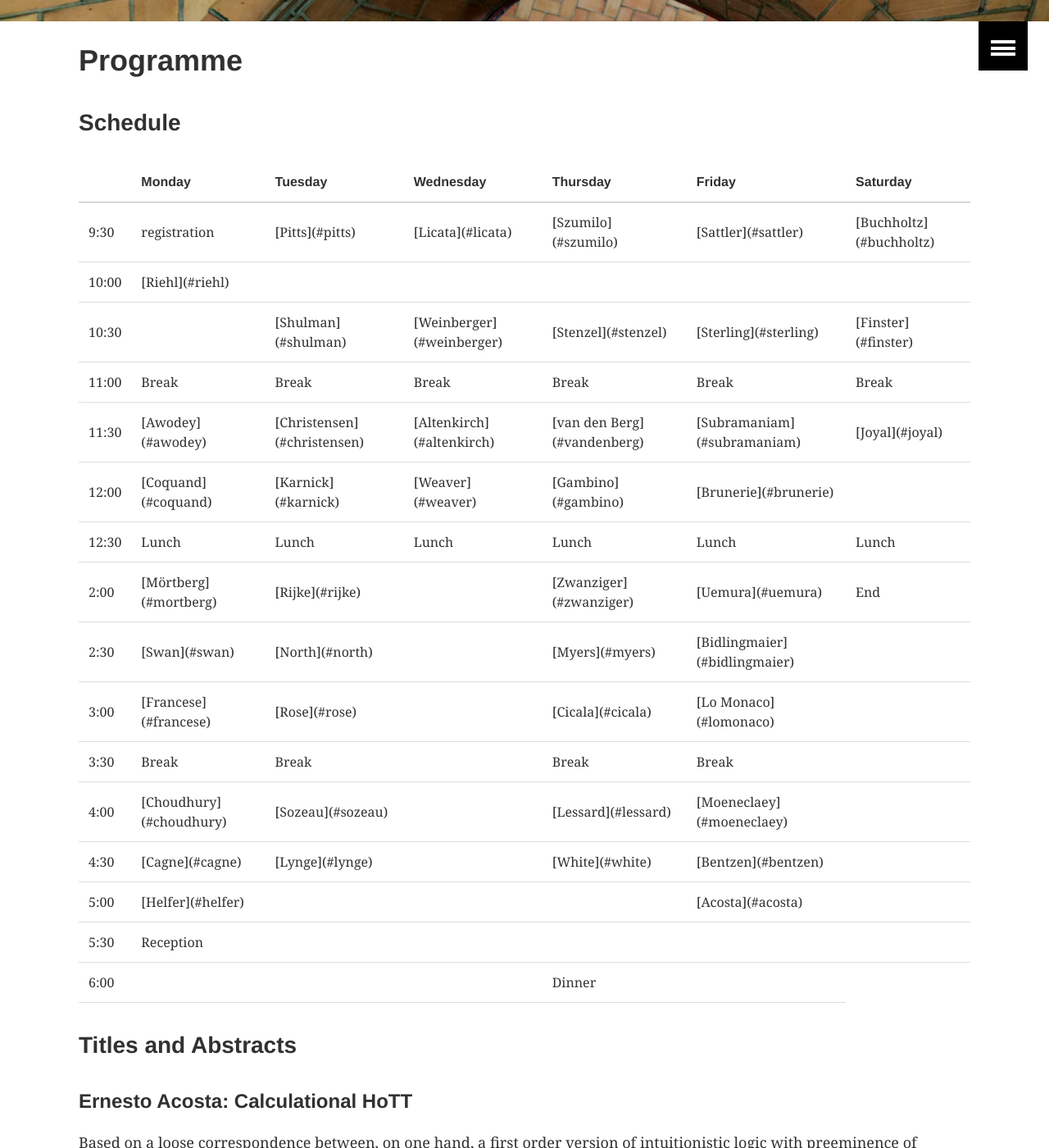
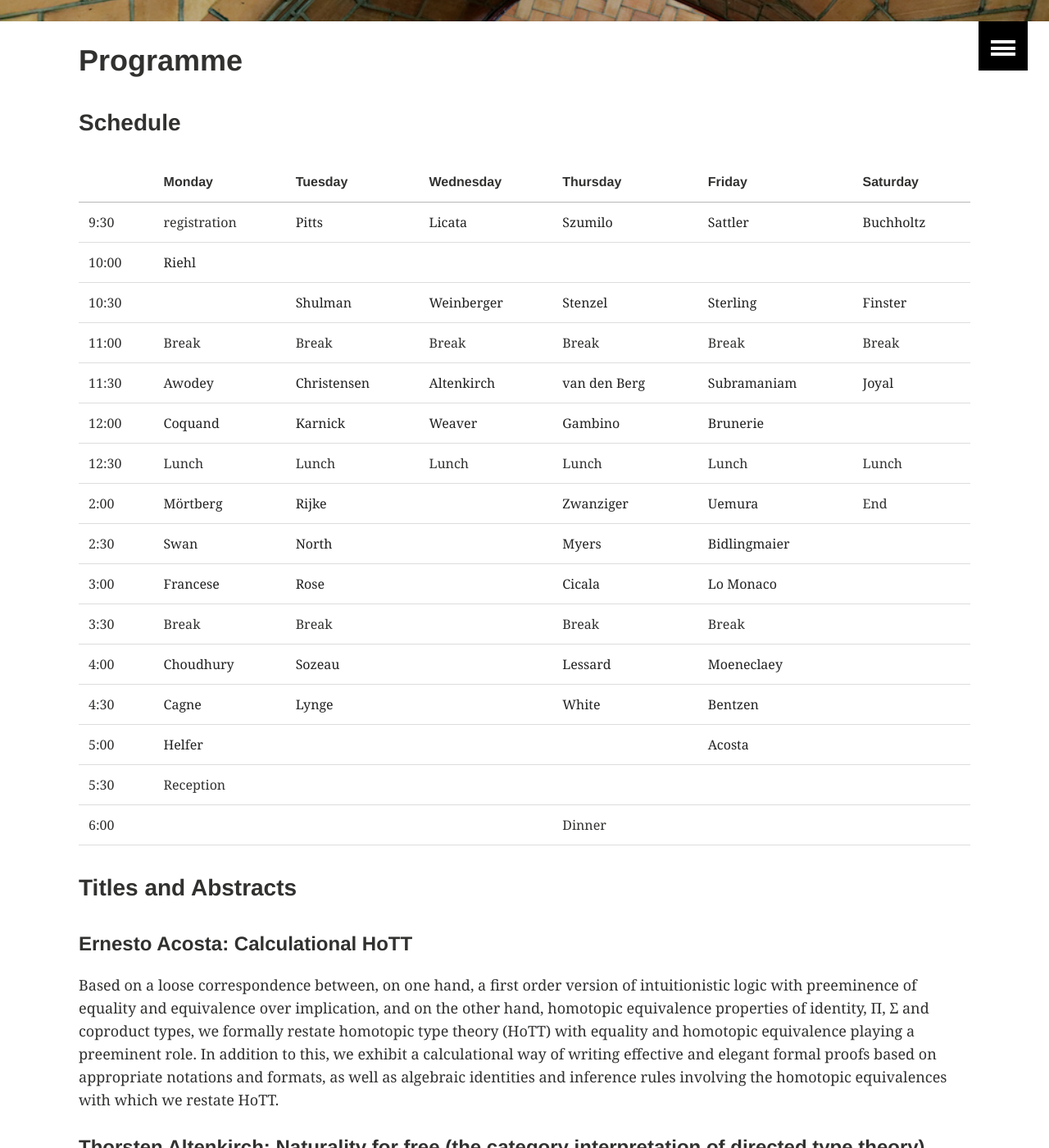
Before and after one commit to HoTT/HoTT-2019, a Jekyll site: the page built from programme.md, in a window 1280 px wide and 1400 px high, scrolled down 406 px. Shown: the whole window at 82% size. Built offline with Jekyll 4.4.1, drawn with Linux system fonts in a browser that asks for light colours; some of the changed lines change nothing that is shown.

Commit message:
Revert "schedule as html table"
This reverts commit f35f0bb36e35fb98cc912c58b9832476dd787b5c.

```diff
--- a/programme.md
+++ b/programme.md
@@ -6,25 +6,24 @@ title: "Programme"
 
 ### Schedule
 
-<table>
-<tr><th></th><th>Monday</th><th>Tuesday</th><th>Wednesday</th><th>Thursday</th><th>Friday</th><th>Saturday</th></tr>
-<tr><td>9:30</td><td>registration</td><td>[Pitts](#pitts)</td><td>[Licata](#licata)</td><td>[Szumilo](#szumilo)</td><td>[Sattler](#sattler)</td><td>[Buchholtz](#buchholtz) </td></tr>
-<tr><td>10:00</td><td>[Riehl](#riehl)</td><td></td><td></td><td></td><td></td><td> </td></tr>
-<tr><td>10:30</td><td></td><td>[Shulman](#shulman)</td><td>[Weinberger](#weinberger)</td><td>[Stenzel](#stenzel)</td><td>[Sterling](#sterling)</td><td>[Finster](#finster) </td></tr>
-<tr><td>11:00</td><td>Break</td><td>Break</td><td>Break</td><td>Break</td><td>Break</td><td>Break </td></tr>
-<tr><td>11:30</td><td>[Awodey](#awodey)</td><td>[Christensen](#christensen)</td><td>[Altenkirch](#altenkirch)</td><td>[van den Berg](#vandenberg)</td><td>[Subramaniam](#subramaniam)</td><td>[Joyal](#joyal) </td></tr>
-<tr><td>12:00</td><td>[Coquand](#coquand)</td><td>[Karnick](#karnick)</td><td>[Weaver](#weaver)</td><td>[Gambino](#gambino)</td><td>[Brunerie](#brunerie)</td><td> </td></tr>
-<tr><td>12:30</td><td>Lunch</td><td>Lunch</td><td>Lunch</td><td>Lunch</td><td>Lunch</td><td>Lunch </td></tr>
-<tr><td>2:00</td><td>[Mörtberg](#mortberg)</td><td>[Rijke](#rijke)</td><td></td><td>[Zwanziger](#zwanziger)</td><td>[Uemura](#uemura)</td><td>End </td></tr>
-<tr><td>2:30</td><td>[Swan](#swan)</td><td>[North](#north)</td><td></td><td>[Myers](#myers)</td><td>[Bidlingmaier](#bidlingmaier)</td><td> </td></tr>
-<tr><td>3:00</td><td>[Francese](#francese)</td><td>[Rose](#rose)</td><td></td><td>[Cicala](#cicala)</td><td>[Lo Monaco](#lomonaco)</td><td> </td></tr>
-<tr><td>3:30</td><td>Break</td><td>Break</td><td></td><td>Break</td><td>Break</td><td> </td></tr>
-<tr><td>4:00</td><td>[Choudhury](#choudhury)</td><td>[Sozeau](#sozeau)</td><td></td><td>[Lessard](#lessard)</td><td>[Moeneclaey](#moeneclaey)</td><td> </td></tr>
-<tr><td>4:30</td><td>[Cagne](#cagne)</td><td>[Lynge](#lynge)</td><td></td><td>[White](#white)</td><td>[Bentzen](#bentzen)</td><td> </td></tr>
-<tr><td>5:00</td><td>[Helfer](#helfer)</td><td></td><td></td><td></td><td>[Acosta](#acosta)</td><td> </td></tr>
-<tr><td>5:30</td><td>Reception</td><td></td><td></td><td></td><td></td><td> </td></tr>
-<tr><td>6:00</td><td></td><td></td><td></td><td>Dinner</td><td> </td></tr>
-</table>
+| | Monday | Tuesday | Wednesday | Thursday | Friday | Saturday |
+|--|--|--|--|--|--|--|
+| 9:30 | registration | [Pitts](#pitts) | [Licata](#licata) | [Szumilo](#szumilo) | [Sattler](#sattler) | [Buchholtz](#buchholtz) |
+| 10:00 | [Riehl](#riehl) |  |  |  |  |  |
+| 10:30 |  | [Shulman](#shulman) | [Weinberger](#weinberger) | [Stenzel](#stenzel) | [Sterling](#sterling) | [Finster](#finster) |
+| 11:00 | Break | Break | Break | Break | Break | Break |
+| 11:30 | [Awodey](#awodey) | [Christensen](#christensen) | [Altenkirch](#altenkirch) | [van den Berg](#vandenberg) | [Subramaniam](#subramaniam) | [Joyal](#joyal) |
+| 12:00 | [Coquand](#coquand) | [Karnick](#karnick) | [Weaver](#weaver) | [Gambino](#gambino) | [Brunerie](#brunerie) |  |
+| 12:30 | Lunch | Lunch | Lunch | Lunch | Lunch | Lunch |
+| 2:00 | [Mörtberg](#mortberg) | [Rijke](#rijke) |  | [Zwanziger](#zwanziger) | [Uemura](#uemura) | End |
+| 2:30 | [Swan](#swan) | [North](#north) |  | [Myers](#myers) | [Bidlingmaier](#bidlingmaier) |  |
+| 3:00 | [Francese](#francese) | [Rose](#rose) |  | [Cicala](#cicala) | [Lo Monaco](#lomonaco) |  |
+| 3:30 | Break | Break |  | Break | Break |  |
+| 4:00 | [Choudhury](#choudhury) | [Sozeau](#sozeau) |  | [Lessard](#lessard) | [Moeneclaey](#moeneclaey) |  |
+| 4:30 | [Cagne](#cagne) | [Lynge](#lynge) |  | [White](#white) | [Bentzen](#bentzen) |  |
+| 5:00 | [Helfer](#helfer) |  |  |  | [Acosta](#acosta) |  |
+| 5:30 | Reception |  |  |  |  |  |
+| 6:00 |  |  |  | Dinner |  |
 
 ### Titles and Abstracts
 
```
